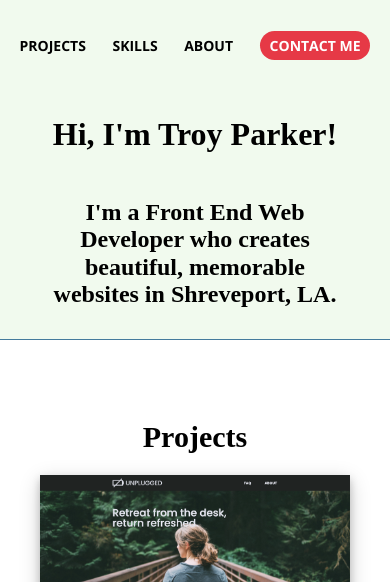
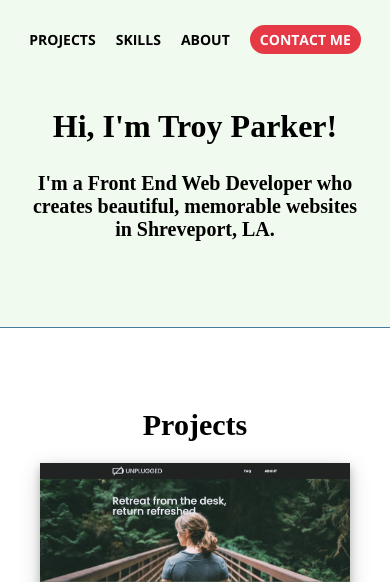
Before and after one commit to PTroyP/portfolio_site, a website built with Parcel: page index.html in a window 390 px wide. Shown: the top 582 px of the page. Built offline with nearby package versions, Linux system fonts and the light colour scheme; a web font is replaced by a local one.

Commit message:
Fixed mobile site

```diff
--- a/css/main.css
+++ b/css/main.css
@@ -138,22 +138,17 @@ header {
   justify-content: center;
   align-items: center;
   flex-flow: row wrap;
+  padding-top: 30px;
+  padding-bottom: 60px;
+  text-align: center;
 }
 
 header .content-wrapper {
-  display: flex;
-  justify-content: center;
-  align-items: center;
-  flex-flow: row wrap;
+  width: 85%;
 }
 
-header nav {
-  display: flex;
-  justify-content: center;
-  align-items: center;
-  flex-flow: row wrap;
-  width: 90%;
-  height: 90px;
+.nav-section {
+  margin-bottom: 60px;
 }
 
 header nav ul {
@@ -183,12 +178,11 @@ header nav ul li:last-child a:hover {
   color: #000;
 }
 
-.banner h1 {
-  padding-top: 5px;
+.banner-title h1 {
+  margin-top: 0;
+  margin-bottom: 0;
 }
-.banner h3{
-  width: 75%;
-  text-align: center;
+.banner-title h3{
   margin-bottom: 30px;
 }
 
@@ -485,8 +479,10 @@ header nav ul li:last-child a:hover {
    Modify as content requires.
    ========================================================================== */
 
-@media only screen and (min-width: 35em) {
+@media only screen and (min-width: 768px) {
   /* Style adjustments for viewports that meet the condition */
+
+
 }
 
 @media print,
--- a/index.html
+++ b/index.html
@@ -24,13 +24,13 @@
                   <li><a href="#contact">contact me</a></li>
               </ul>
           </nav>
+
+          <div class="banner-title">
+              <h1>Hi, I'm Troy Parker!</h1>
+              <h4>I'm a Front End Web Developer who creates beautiful,
+                memorable websites in Shreveport, LA.</h4>
+          </div>
         </div>
-        <section class="banner">
-          <div class="content-wrapper">
-              <h1>Hi, I'm Troy Parker!</h1>
-              <h3>I'm a Front End Web Developer who creates beautiful, memorable websites in Shreveport, LA.</h3>
-          </div>
-        </section>
 
       </header>
       <hr class="hr-header">
```
